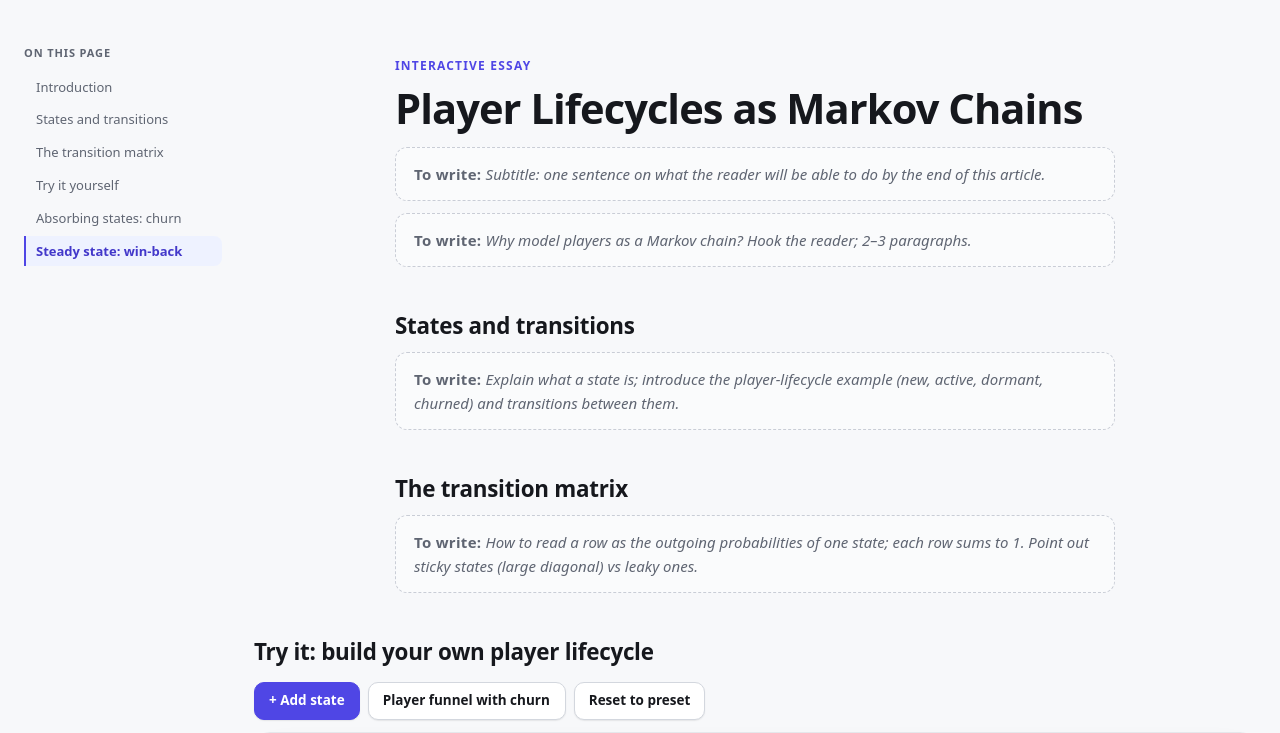
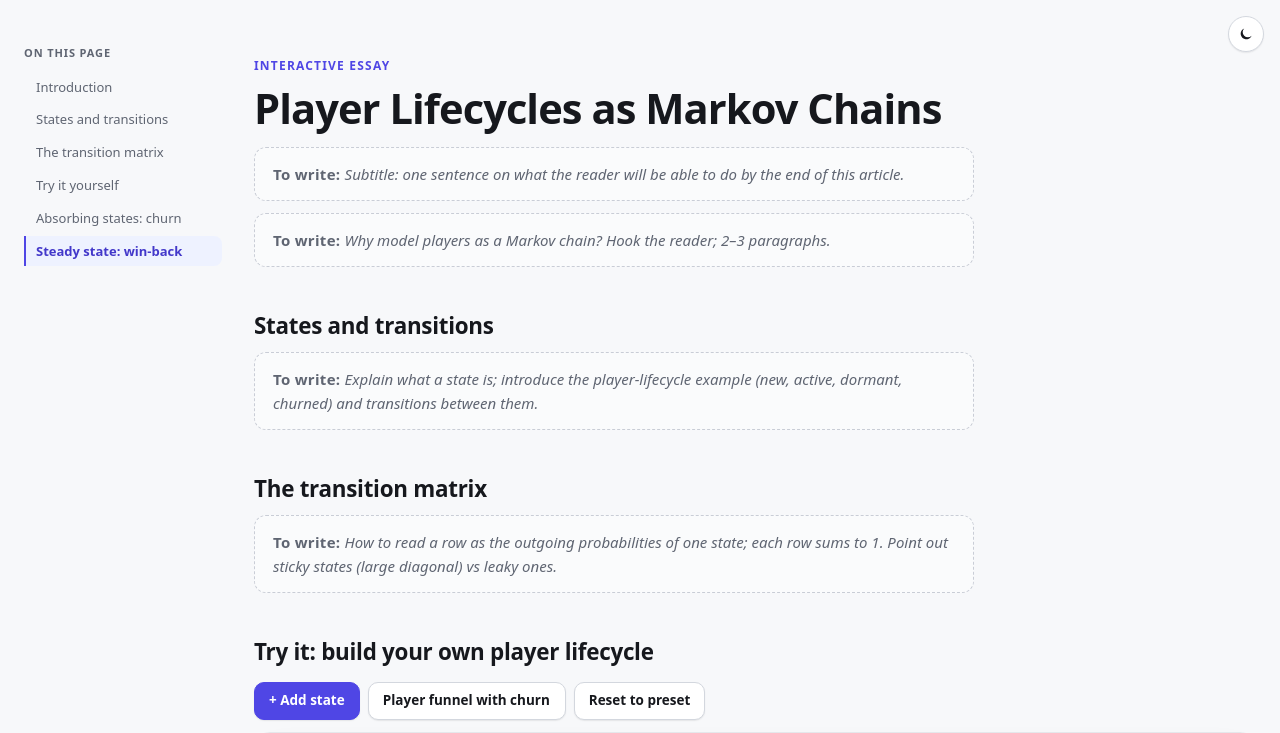
Before and after one commit to ugurkc/markov-transitions, a React (Vite) app: page / in a window 1280 px wide. Shown: the top 733 px of the page. Built offline with nearby package versions, Linux system fonts and the light colour scheme.

Commit message:
Fix inconsistent section indentation, add dark mode

```diff
--- a/index.html
+++ b/index.html
@@ -5,6 +5,18 @@
     <link rel="icon" type="image/svg+xml" href="/favicon.svg" />
     <meta name="viewport" content="width=device-width, initial-scale=1.0" />
     <title>Player Lifecycles as Markov Chains</title>
+    <script>
+      (function () {
+        var stored = localStorage.getItem('theme');
+        var theme =
+          stored === 'light' || stored === 'dark'
+            ? stored
+            : window.matchMedia('(prefers-color-scheme: dark)').matches
+              ? 'dark'
+              : 'light';
+        document.documentElement.dataset.theme = theme;
+      })();
+    </script>
   </head>
   <body>
     <div id="root"></div>
--- a/src/App.tsx
+++ b/src/App.tsx
@@ -1,8 +1,10 @@
 import { ChainCanvas } from './components/ChainCanvas'
 import { Placeholder } from './components/Placeholder'
 import { Sidebar } from './components/Sidebar'
+import { ThemeToggle } from './components/ThemeToggle'
 import { CalculatorsSection } from './components/panels/CalculatorsSection'
 import { useChain } from './state/useChain'
+import { useTheme } from './state/useTheme'
 
 const REPO_URL = 'https://github.com/ugurkc/markov-transitions'
 
@@ -17,8 +19,13 @@ const SECTIONS = [
 
 function App() {
   const { chain, dispatch } = useChain()
+  const [theme, setTheme] = useTheme()
   return (
     <div className="page">
+      <ThemeToggle
+        theme={theme}
+        onToggle={() => setTheme((t) => (t === 'dark' ? 'light' : 'dark'))}
+      />
       <Sidebar sections={SECTIONS} />
       <main>
         <article className="article">
@@ -47,7 +54,7 @@ function App() {
 
           <section className="tool-section" id="try-it">
             <h2>Try it: build your own player lifecycle</h2>
-            <ChainCanvas chain={chain} dispatch={dispatch} />
+            <ChainCanvas chain={chain} dispatch={dispatch} theme={theme} />
             <CalculatorsSection chain={chain} />
           </section>
 
--- a/src/components/ChainCanvas.tsx
+++ b/src/components/ChainCanvas.tsx
@@ -22,6 +22,7 @@ import type { Chain } from '../lib/types'
 import { validateChain } from '../lib/chain'
 import { presets } from '../lib/presets'
 import type { ChainAction } from '../state/chainReducer'
+import type { Theme } from '../state/useTheme'
 import { StateNode } from './StateNode'
 import { TransitionEdge } from './TransitionEdge'
 
@@ -31,9 +32,10 @@ const edgeTypes: EdgeTypes = { transition: TransitionEdge }
 interface ChainCanvasProps {
   chain: Chain
   dispatch: React.Dispatch<ChainAction>
+  theme: Theme
 }
 
-function ChainCanvasInner({ chain, dispatch }: ChainCanvasProps) {
+function ChainCanvasInner({ chain, dispatch, theme }: ChainCanvasProps) {
   const wrapperRef = useRef<HTMLDivElement>(null)
   const { screenToFlowPosition } = useReactFlow()
   const [selected, setSelected] = useState<Set<string>>(() => new Set())
@@ -206,6 +208,7 @@ function ChainCanvasInner({ chain, dispatch }: ChainCanvasProps) {
           connectionMode={ConnectionMode.Loose}
           deleteKeyCode={['Backspace', 'Delete']}
           zoomOnDoubleClick={false}
+          colorMode={theme}
           fitView
         >
           <Background />
--- /dev/null
+++ b/src/components/ThemeToggle.tsx
@@ -0,0 +1,35 @@
+import type { Theme } from '../state/useTheme'
+
+interface ThemeToggleProps {
+  theme: Theme
+  onToggle: () => void
+}
+
+export function ThemeToggle({ theme, onToggle }: ThemeToggleProps) {
+  return (
+    <button
+      type="button"
+      className="theme-toggle"
+      onClick={onToggle}
+      aria-label={theme === 'dark' ? 'Switch to light mode' : 'Switch to dark mode'}
+      title={theme === 'dark' ? 'Switch to light mode' : 'Switch to dark mode'}
+    >
+      {theme === 'dark' ? (
+        <svg viewBox="0 0 24 24" width="16" height="16" aria-hidden="true">
+          <circle cx="12" cy="12" r="4.6" fill="currentColor" />
+          <g stroke="currentColor" strokeWidth="1.8" strokeLinecap="round">
+            <path d="M12 2.5v2.4M12 19.1v2.4M21.5 12h-2.4M4.9 12H2.5" />
+            <path d="M18.4 5.6l-1.7 1.7M7.3 16.7l-1.7 1.7M18.4 18.4l-1.7-1.7M7.3 7.3L5.6 5.6" />
+          </g>
+        </svg>
+      ) : (
+        <svg viewBox="0 0 24 24" width="16" height="16" aria-hidden="true">
+          <path
+            d="M20.4 14.7A8.5 8.5 0 1 1 9.3 3.6a7 7 0 0 0 11.1 11.1Z"
+            fill="currentColor"
+          />
+        </svg>
+      )}
+    </button>
+  )
+}
--- a/src/index.css
+++ b/src/index.css
@@ -4,7 +4,10 @@
   box-sizing: border-box;
 }
 
-/* Explicit light theme for v1, regardless of OS preference. */
+/* Light theme (default) tokens. Dark overrides below: once from system
+   preference (prefers-color-scheme) before any explicit choice is stored,
+   and once from an explicit data-theme attribute set by the toggle — the
+   attribute always wins over the system signal, in both directions. */
 :root {
   color-scheme: light;
   --ink: #16181d;
@@ -13,6 +16,7 @@
   --accent-strong: #4338ca;
   --accent-soft: #e0e7ff;
   --accent-faint: #eef2ff;
+  --on-accent: #ffffff;
   --border: #e5e7eb;
   --border-strong: #d3d7de;
   --paper: #f7f8fa;
@@ -21,13 +25,83 @@
   --placeholder-border: #c9cdd6;
   --placeholder-bg: #fafbfc;
   --danger: #dc2626;
+  /* Fixed (non-theme-flipping) saturated red for small solid-fill badges,
+     so white badge text stays legible in both themes. */
+  --danger-solid: #dc2626;
   --danger-ink: #991b1b;
   --danger-bg: #fef2f2;
+  --danger-border: #fca5a5;
+  --danger-soft: #fecaca;
+  --edge-line: #a3aab8;
+  --handle-fill: #b6bdc9;
+  --handle-ring: #ffffff;
   --shadow-sm: 0 1px 2px rgba(22, 24, 29, 0.05), 0 1px 1px rgba(22, 24, 29, 0.03);
   --shadow-md: 0 1px 2px rgba(22, 24, 29, 0.05), 0 12px 32px -16px rgba(22, 24, 29, 0.18);
   --radius-sm: 8px;
   --radius-md: 12px;
   --radius-lg: 16px;
+}
+
+@media (prefers-color-scheme: dark) {
+  :root:not([data-theme='light']) {
+    color-scheme: dark;
+    --ink: #e7e9ee;
+    --muted: #9aa1af;
+    --accent: #818cf8;
+    --accent-strong: #a5b4fc;
+    --accent-soft: #363162;
+    --accent-faint: #211f36;
+    --on-accent: #14152b;
+    --border: #2a2d36;
+    --border-strong: #3a3e4a;
+    --paper: #0e1014;
+    --card: #16181e;
+    --surface: #1b1e25;
+    --placeholder-border: #3a3e4a;
+    --placeholder-bg: #191b21;
+    --danger: #f87171;
+    --danger-ink: #fca5a5;
+    --danger-bg: #3a1a1a;
+    --danger-border: #7f1d1d;
+    --danger-soft: rgba(248, 113, 113, 0.35);
+    --edge-line: #565c68;
+    --handle-fill: #6b7280;
+    --handle-ring: #16181e;
+    --shadow-sm: 0 1px 2px rgba(0, 0, 0, 0.3);
+    --shadow-md: 0 1px 2px rgba(0, 0, 0, 0.3), 0 12px 32px -16px rgba(0, 0, 0, 0.6);
+  }
+}
+
+:root[data-theme='dark'] {
+  color-scheme: dark;
+  --ink: #e7e9ee;
+  --muted: #9aa1af;
+  --accent: #818cf8;
+  --accent-strong: #a5b4fc;
+  --accent-soft: #363162;
+  --accent-faint: #211f36;
+  --on-accent: #14152b;
+  --border: #2a2d36;
+  --border-strong: #3a3e4a;
+  --paper: #0e1014;
+  --card: #16181e;
+  --surface: #1b1e25;
+  --placeholder-border: #3a3e4a;
+  --placeholder-bg: #191b21;
+  --danger: #f87171;
+  --danger-ink: #fca5a5;
+  --danger-bg: #3a1a1a;
+  --danger-border: #7f1d1d;
+  --danger-soft: rgba(248, 113, 113, 0.35);
+  --edge-line: #565c68;
+  --handle-fill: #6b7280;
+  --handle-ring: #16181e;
+  --shadow-sm: 0 1px 2px rgba(0, 0, 0, 0.3);
+  --shadow-md: 0 1px 2px rgba(0, 0, 0, 0.3), 0 12px 32px -16px rgba(0, 0, 0, 0.6);
+}
+
+* {
+  transition: background-color 160ms ease, border-color 160ms ease, color 160ms ease;
 }
 
 html {
@@ -43,6 +117,33 @@ body {
   color: var(--ink);
   line-height: 1.6;
   -webkit-font-smoothing: antialiased;
+}
+
+/* --- Theme toggle --- */
+
+.theme-toggle {
+  position: fixed;
+  top: 16px;
+  right: 16px;
+  z-index: 10;
+  display: flex;
+  align-items: center;
+  justify-content: center;
+  width: 36px;
+  height: 36px;
+  border: 1px solid var(--border-strong);
+  border-radius: 999px;
+  background: var(--surface);
+  color: var(--ink);
+  box-shadow: var(--shadow-sm);
+  cursor: pointer;
+  transition: border-color 120ms ease, box-shadow 120ms ease, background 120ms ease,
+    color 120ms ease;
+}
+
+.theme-toggle:hover {
+  border-color: var(--accent);
+  box-shadow: 0 0 0 3px var(--accent-faint), var(--shadow-sm);
 }
 
 /* --- Page shell: sidebar + main --- */
@@ -116,19 +217,25 @@ main {
 
 /* --- Article layout --- */
 
-/* Prose blocks sit in a 720px reading column; the tool section breaks out. */
+/* Prose blocks sit in a 720px reading column that hugs the left edge of a
+   1100px-wide centered container; the tool section fills that same
+   container. Every section therefore shares one left edge at any viewport
+   width — independently auto-centering a 720px column and a 1100px column
+   in the same parent misaligns them whenever the parent is between the two
+   widths, which is what caused the previous inconsistent indentation. */
 .article {
+  max-width: 1148px;
+  margin: 0 auto;
   padding: 0 24px 32px;
 }
 
 .article > * {
   max-width: 720px;
-  margin-left: auto;
-  margin-right: auto;
 }
 
 .article > .tool-section {
   max-width: 1100px;
+  width: 100%;
 }
 
 .article section {
@@ -235,7 +342,7 @@ a {
 .canvas-toolbar button:first-child {
   border-color: var(--accent);
   background: var(--accent);
-  color: #fff;
+  color: var(--on-accent);
 }
 
 .canvas-toolbar button:first-child:hover {
@@ -253,7 +360,7 @@ a {
 }
 
 .react-flow__edge-path {
-  stroke: #a3aab8;
+  stroke: var(--edge-line);
   stroke-width: 1.6;
 }
 
@@ -265,8 +372,8 @@ a {
 .react-flow__handle {
   width: 7px;
   height: 7px;
-  background: #b6bdc9;
-  border: 2px solid #fff;
+  background: var(--handle-fill);
+  border: 2px solid var(--handle-ring);
 }
 
 .state-node {
@@ -293,7 +400,7 @@ a {
 }
 
 .react-flow__node.selected .state-node.invalid {
-  box-shadow: 0 0 0 3px #fecaca, var(--shadow-sm);
+  box-shadow: 0 0 0 3px var(--danger-soft), var(--shadow-sm);
 }
 
 .state-node input {
@@ -311,7 +418,7 @@ a {
   right: -12px;
   padding: 1px 8px;
   border-radius: 999px;
-  background: var(--danger);
+  background: var(--danger-solid);
   color: #fff;
   font-size: 11px;
   font-weight: 600;
@@ -383,7 +490,7 @@ a {
 }
 
 .banner-error {
-  border: 1px solid #fca5a5;
+  border: 1px solid var(--danger-border);
   border-radius: var(--radius-md);
   padding: 14px 18px;
   background: var(--danger-bg);
@@ -403,7 +510,7 @@ a {
 
 .chip {
   padding: 2px 10px;
-  border: 1px solid #fca5a5;
+  border: 1px solid var(--danger-border);
   border-radius: 999px;
   background: var(--surface);
   font-size: 12px;
--- /dev/null
+++ b/src/state/useTheme.ts
@@ -0,0 +1,25 @@
+import { useEffect, useState } from 'react'
+
+export type Theme = 'light' | 'dark'
+
+function getInitialTheme(): Theme {
+  const stored = localStorage.getItem('theme')
+  if (stored === 'light' || stored === 'dark') return stored
+  return window.matchMedia('(prefers-color-scheme: dark)').matches ? 'dark' : 'light'
+}
+
+/**
+ * Theme is applied to <html data-theme> by an inline script in index.html
+ * before first paint (avoids a flash of the wrong theme); this hook keeps
+ * that attribute and localStorage in sync with the current value afterward.
+ */
+export function useTheme() {
+  const [theme, setTheme] = useState<Theme>(getInitialTheme)
+
+  useEffect(() => {
+    document.documentElement.dataset.theme = theme
+    localStorage.setItem('theme', theme)
+  }, [theme])
+
+  return [theme, setTheme] as const
+}
```
